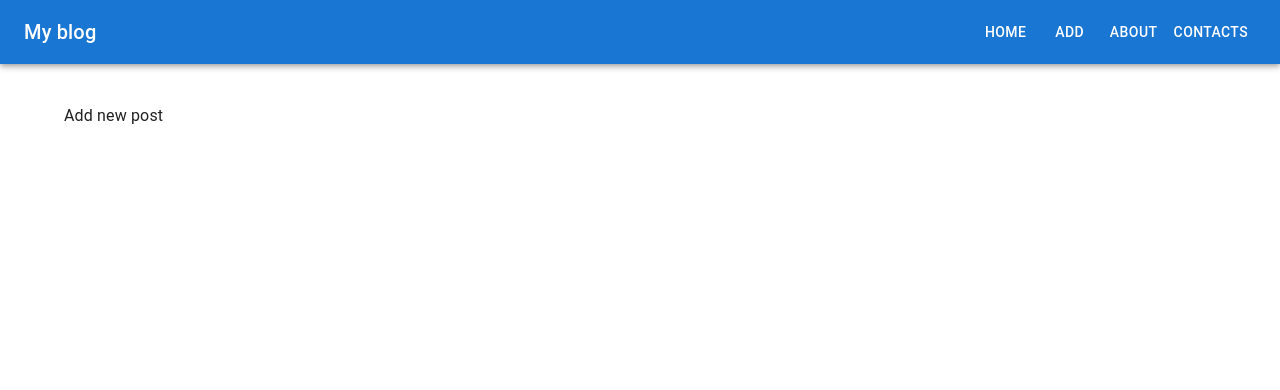
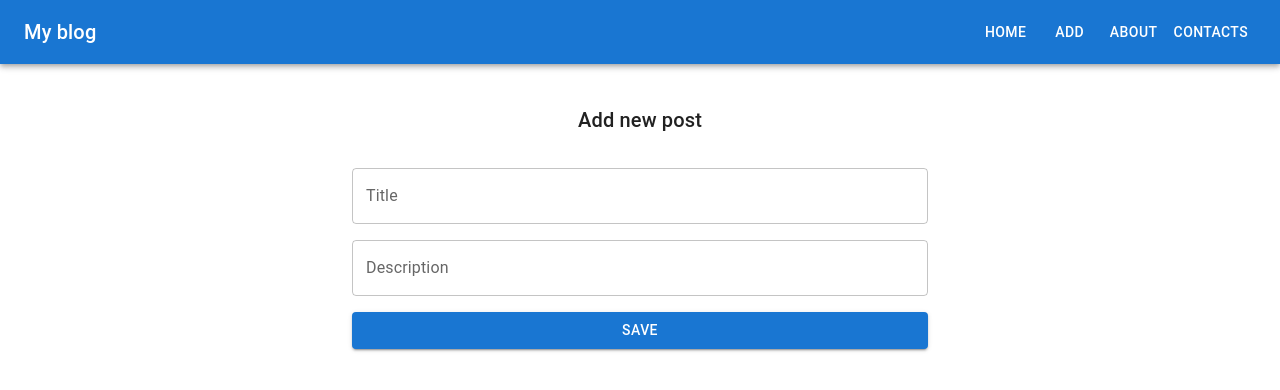
Before and after one commit to Dilnoza-Tasheva/homework63, a React (Vite) app: page /posts/add-post in a window 1280 px wide. Shown: the top 390 px of the page. Built offline with nearby package versions, Linux system fonts and the light colour scheme.

Commit message:
Created AddPost component and populated it with form elements. Also, added basic functionality to edit the form

```diff
--- /dev/null
+++ b/src/Components/PostForm/PostForm.tsx
@@ -0,0 +1,68 @@
+import { useState } from 'react';
+import { IPostForm } from '../../types';
+import * as React from 'react';
+import { Button, TextField, Typography } from '@mui/material';
+import Grid from '@mui/material/Grid2';
+
+
+const initialForm = {
+  title: '',
+  description: '',
+};
+
+const PostForm = () => {
+  const [post, setPost] = useState<IPostForm>({...initialForm});
+
+  const onChangeField = (e:React.ChangeEvent<HTMLInputElement>) => {
+    const {name, value} = e.target;
+    setPost(prevState => ({
+      ...prevState,
+      [name]: value,
+    }));
+  };
+
+  const onSubmitForm = (e: React.FormEvent<HTMLFormElement>) => {
+    e.preventDefault();
+  };
+
+  return (
+    <form onSubmit={onSubmitForm}>
+      <Typography variant="h6" sx={{ flexGrow: 1, textAlign: "center" }}>
+        Add new post
+      </Typography>
+
+      <Grid container spacing={2} sx={{mx: "auto", width: "50%", mt: 4}}>
+        <Grid size={12}>
+          <TextField
+            sx={{width: "100%"}}
+            id="outlined-basic"
+            label="Title"
+            name="title"
+            variant="outlined"
+            value={post.title}
+            onChange={onChangeField}
+          />
+        </Grid>
+        <Grid size={12}>
+          <TextField
+            sx={{width: "100%"}}
+            id="outlined-basic"
+            label="Description"
+            name="description"
+            variant="outlined"
+            value={post.description}
+            onChange={onChangeField}
+          />
+        </Grid>
+        <Grid size={12}>
+          <Button type="submit" variant="contained" sx={{width: "100%"}}>
+            Save
+          </Button>
+        </Grid>
+      </Grid>
+
+    </form>
+  );
+};
+
+export default PostForm;
--- a/src/Containers/AddPost/AddPost.tsx
+++ b/src/Containers/AddPost/AddPost.tsx
@@ -1,9 +1,10 @@
+import PostForm from '../../Components/PostForm/PostForm.tsx';
 
 
 const AddPost = () => {
   return (
     <div>
-      Add new post
+      <PostForm/>
     </div>
   );
 };
--- /dev/null
+++ b/src/types.d.ts
@@ -0,0 +1,4 @@
+export interface IPostForm {
+  title: string;
+  description: string;
+}
```
